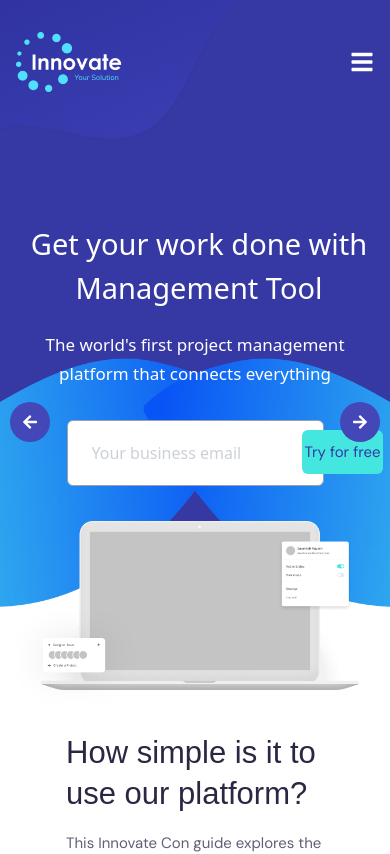
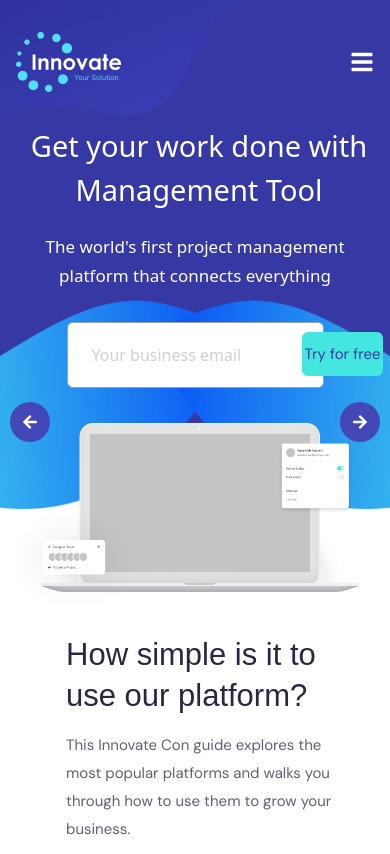
Before and after one commit to nabilislam11/innovate-react-tailwind, a React (Vite) app: page / in a window 390 px wide. Shown: the top 854 px of the page. Built offline with nearby package versions, Linux system fonts and the light colour scheme; the HTML template or start-up script is replaced by a standard one; a web font is replaced by a local one.

Commit message:
navbar issue solve

```diff
--- a/src/Compontents/Banner/Banner.jsx
+++ b/src/Compontents/Banner/Banner.jsx
@@ -3,7 +3,7 @@ import Container from '../layout/Container'
 import leptop from '../../assets/leptop.png'
 function Banner() {
   return (
-    <div className=' pt-[98px] pb-[121px] md:pb-[500px] mb-[50px]'>
+    <div className='  md:pt-[98px] pb-[121px] md:pb-[500px] mb-[50px]'>
       <Container>
       <div className="relative">
          <div className="   text-center">
```
